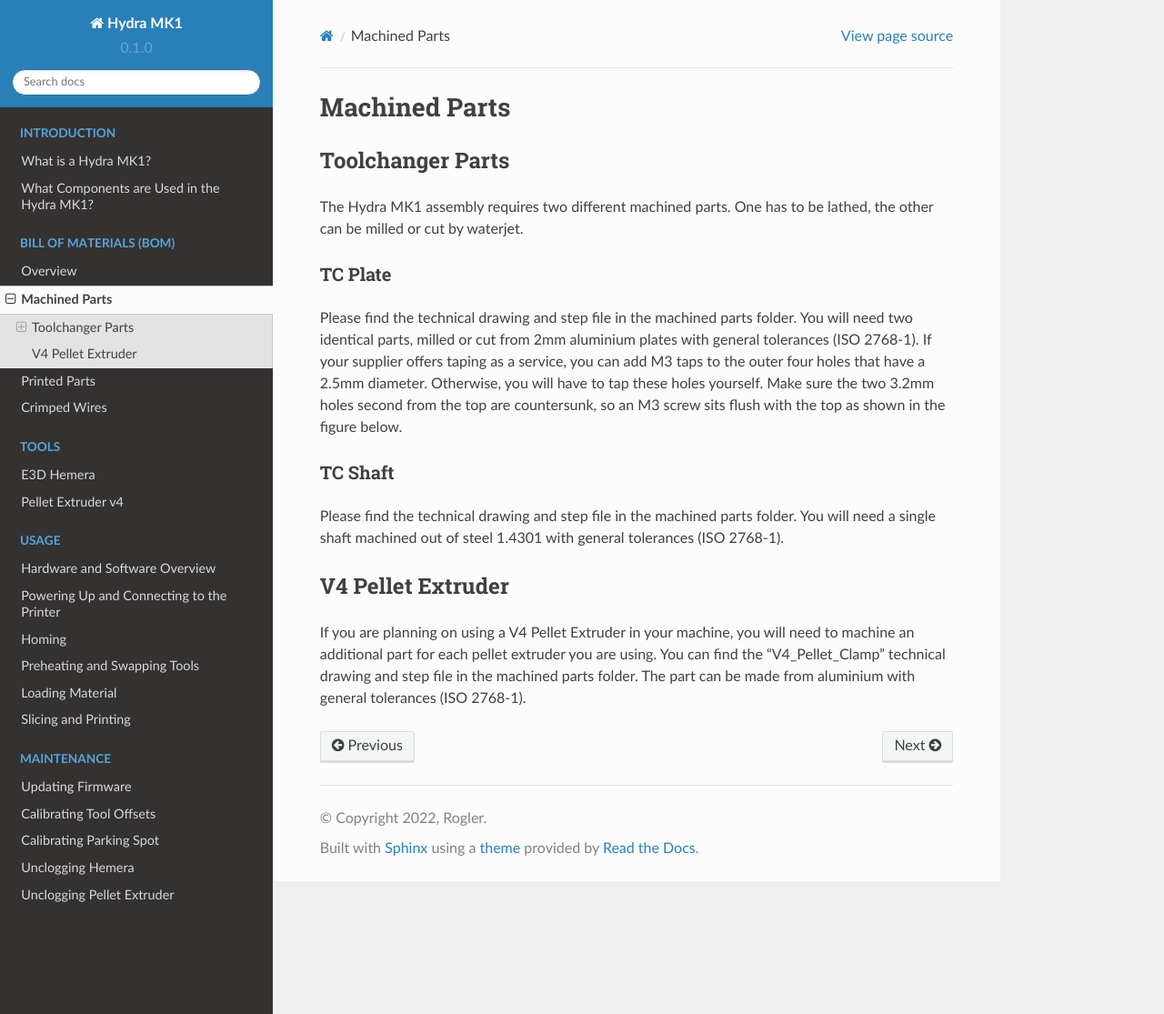
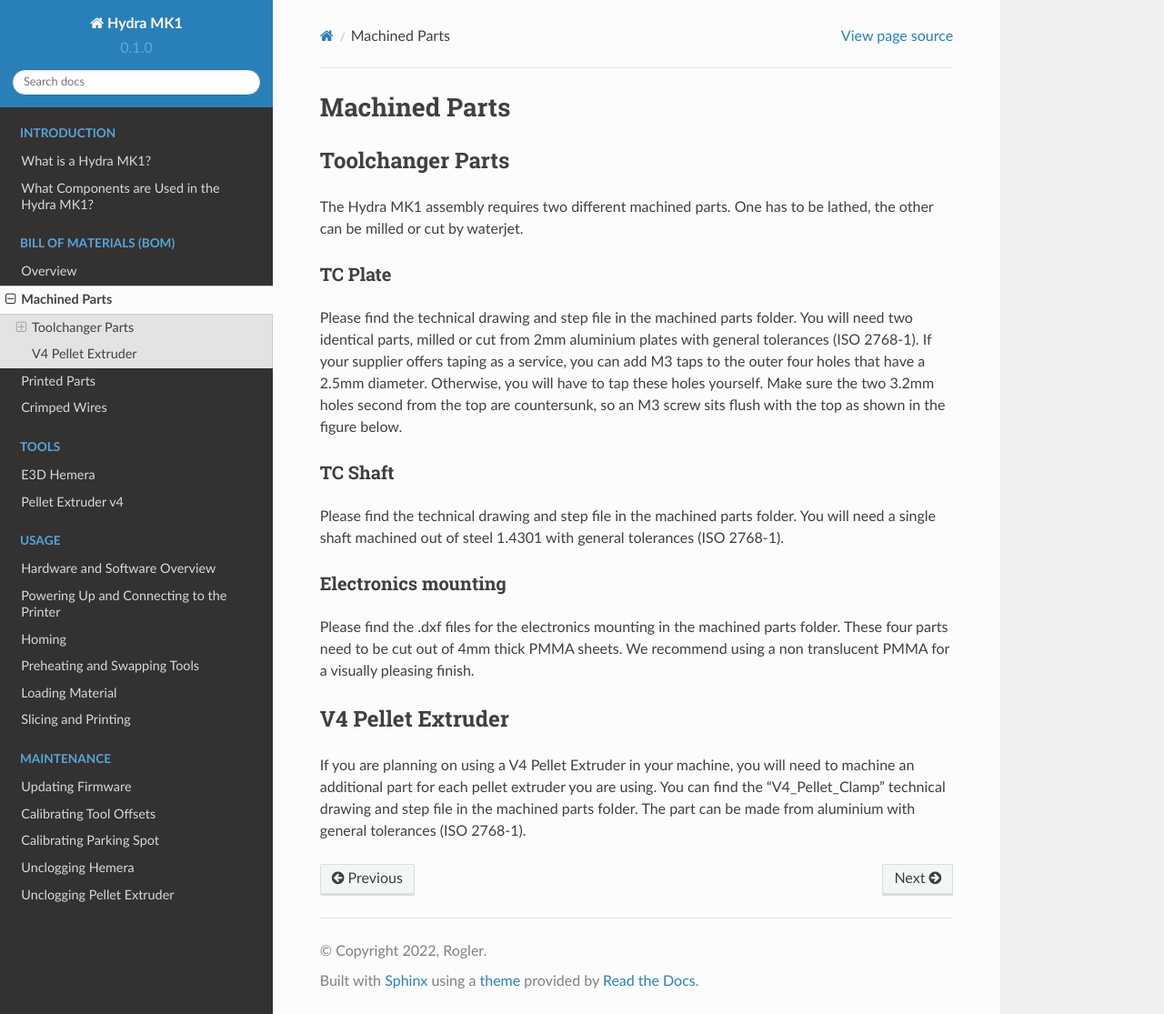
Before and after one commit to srl-ethz/hydra-documentation, a Sphinx documentation site: the page built from docs/source/bom/machined.rst, in a window 1280 px wide and 1115 px high. Shown: the whole window at 91% size. Built offline with Sphinx 7.4.7 and the Read the Docs theme 2.0.0, drawn with Linux system fonts in a browser that asks for light colours; pages that are not in the unit, such as notebooks, are missing from menus.

Commit message:
Update machined.rst

```diff
--- a/docs/source/bom/machined.rst
+++ b/docs/source/bom/machined.rst
@@ -17,6 +17,12 @@
 
 Please find the technical drawing and step file in the machined parts folder. You will need a single shaft machined out of steel 1.4301 with general tolerances (ISO 2768-1).
 
+Electronics mounting
+^^^^^^^^^^^^^^^^^^^^
+
+Please find the .dxf files for the electronics mounting in the machined parts folder. These four parts need to be cut out of 4mm thick PMMA sheets. We recommend using a non translucent PMMA for a visually pleasing finish.
+
+
 V4 Pellet Extruder
 ===================
 
```
